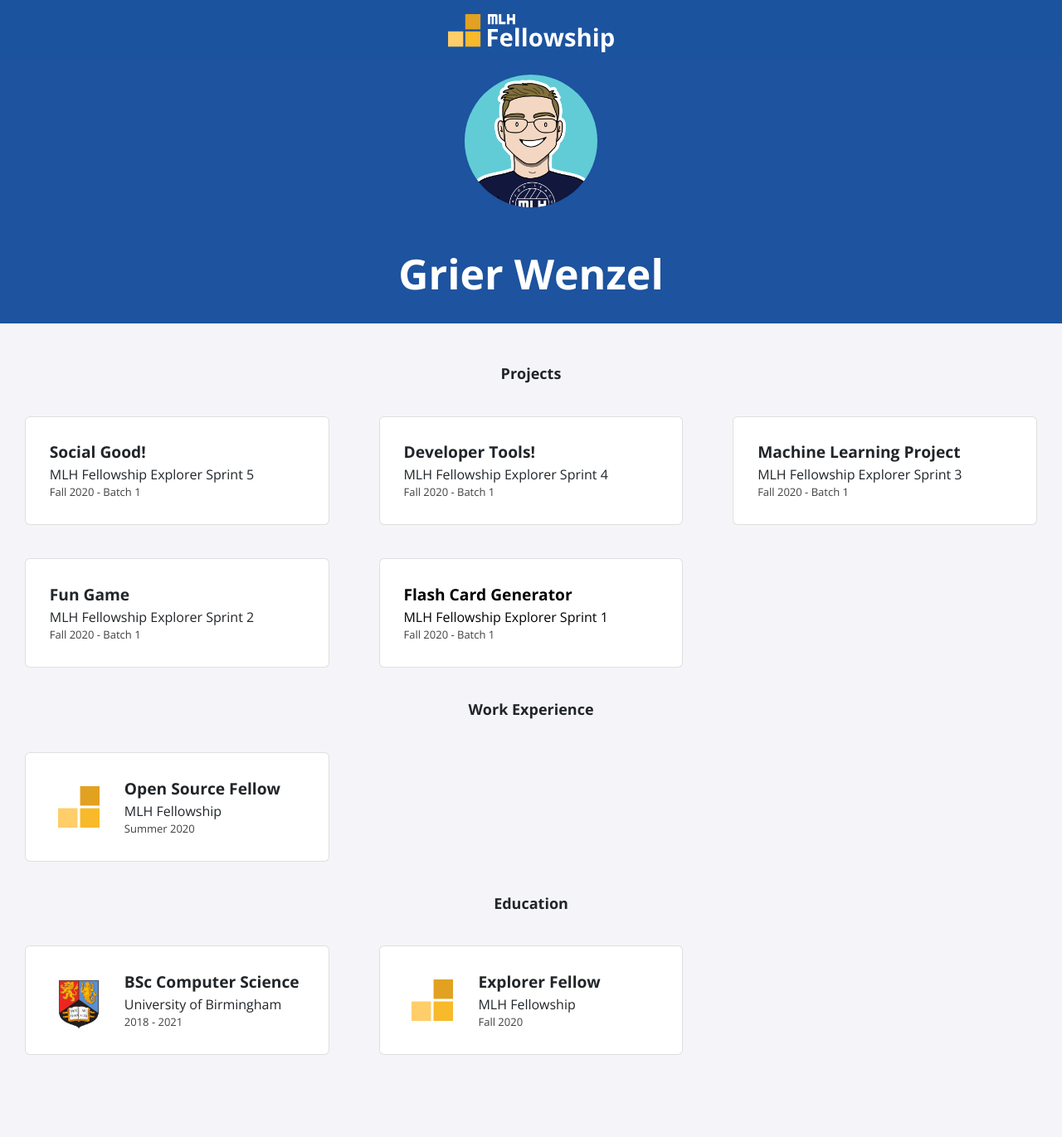
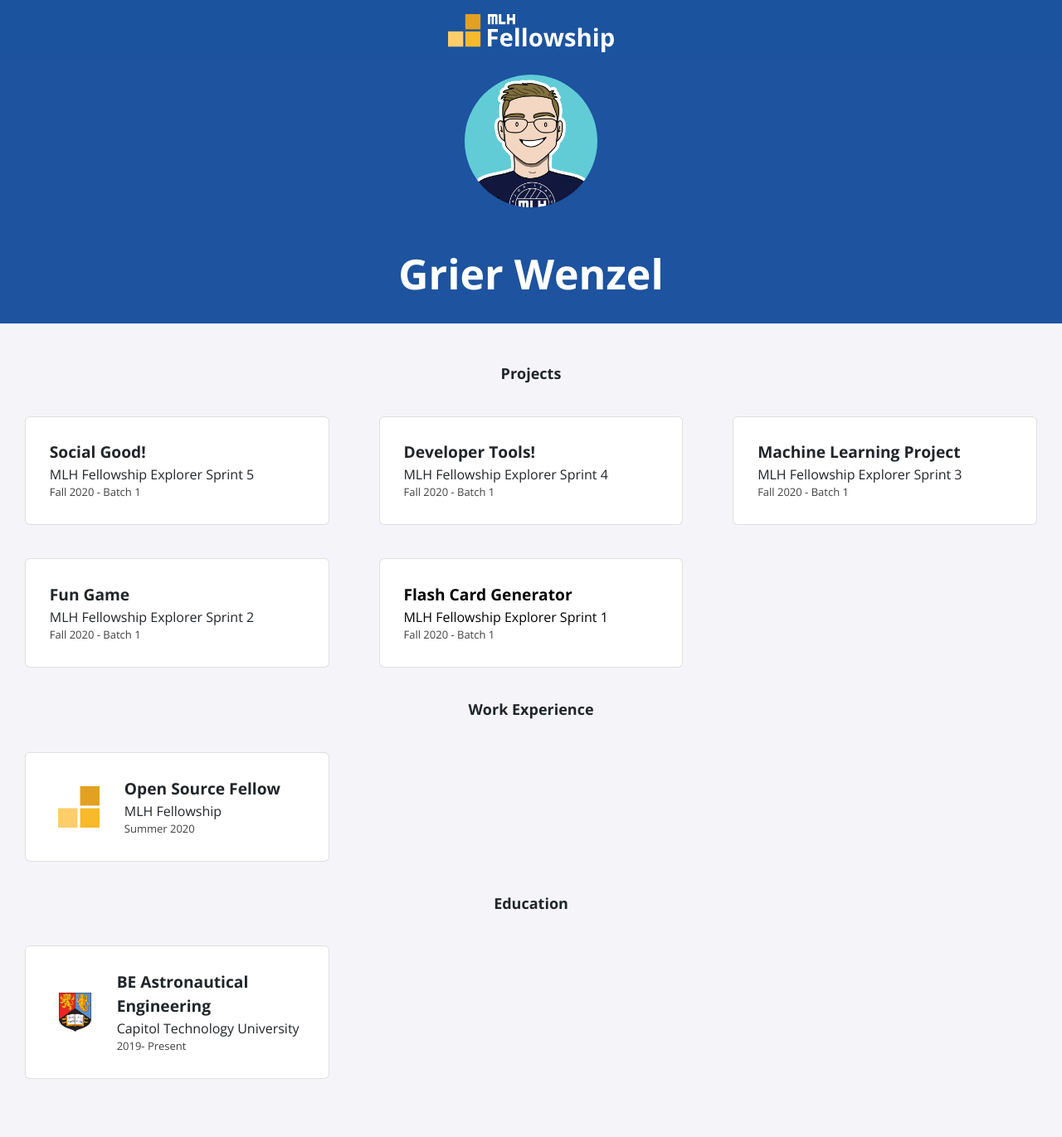
Before and after one commit to arinethu/arinethu.github.io, a Jekyll site: the page built from index.html, in a window 1280 px wide. Shown: the whole page at 83% size. Built offline with Jekyll 4.4.1, drawn with Linux system fonts in a browser that asks for light colours; nearby versions of some CDN libraries; before the commit the page ends 1342 px from its top, so only the background shows below that.

Commit message:
Update education.yml

```diff
--- a/_data/education.yml
+++ b/_data/education.yml
@@ -1,9 +1,4 @@
-- course: BSc Computer Science
-  institute: University of Birmingham
-  dates: 2018 - 2021
+- course: BE Astronautical Engineering
+  institute: Capitol Technology University
+  dates: 2019- Present
   logo: uob.png
-
-- course: Explorer Fellow
-  institute: MLH Fellowship
-  dates: Fall 2020
-  logo: fellowship.svg
```
